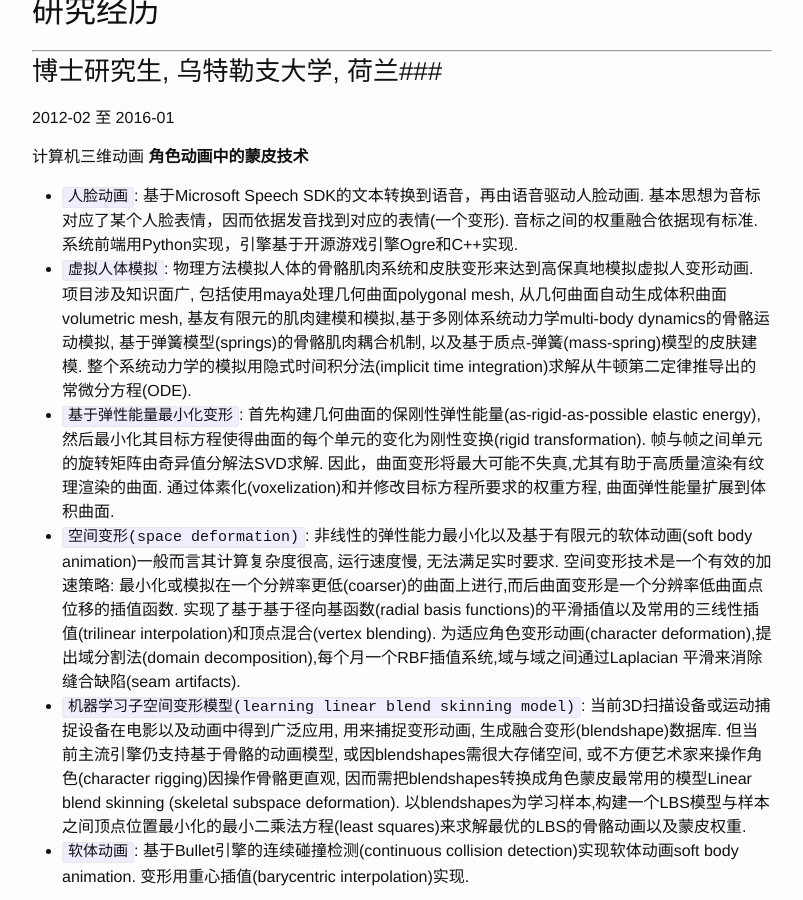
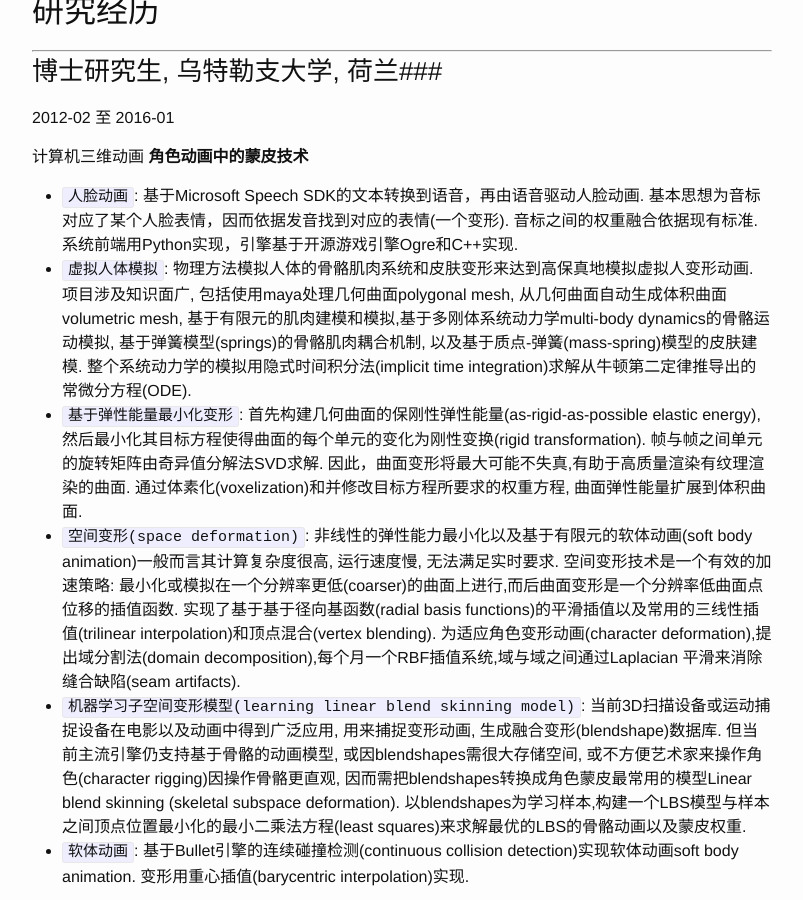
Before and after one commit to luozhipi/luozhipi.github.io, a Jekyll site: the page built from resume_CN.md, in a window 1280 px wide and 900 px high, scrolled down 2597 px. Shown: the whole window, without its empty margins (238-1041 px from the left). Built offline with Jekyll 4.4.1, drawn with Linux system fonts in a browser that asks for light colours.

Commit message:
Update resume_CN.md

```diff
--- a/resume_CN.md
+++ b/resume_CN.md
@@ -103,8 +103,8 @@ RH. Li; Z. Luo; G. Han.: `Pseudo-inverse Locality Preserving Projections`. Compu
 计算机三维动画           **角色动画中的蒙皮技术**
 
 - `人脸动画`: 基于Microsoft Speech SDK的文本转换到语音，再由语音驱动人脸动画. 基本思想为音标对应了某个人脸表情，因而依据发音找到对应的表情(一个变形). 音标之间的权重融合依据现有标准. 系统前端用Python实现，引擎基于开源游戏引擎Ogre和C++实现.
-- `虚拟人体模拟`: 物理方法模拟人体的骨骼肌肉系统和皮肤变形来达到高保真地模拟虚拟人变形动画. 项目涉及知识面广, 包括使用maya处理几何曲面polygonal mesh, 从几何曲面自动生成体积曲面volumetric mesh, 基友有限元的肌肉建模和模拟,基于多刚体系统动力学multi-body dynamics的骨骼运动模拟, 基于弹簧模型(springs)的骨骼肌肉耦合机制, 以及基于质点-弹簧(mass-spring)模型的皮肤建模. 整个系统动力学的模拟用隐式时间积分法(implicit time integration)求解从牛顿第二定律推导出的常微分方程(ODE).
-- `基于弹性能量最小化变形`: 首先构建几何曲面的保刚性弹性能量(as-rigid-as-possible elastic energy),然后最小化其目标方程使得曲面的每个单元的变化为刚性变换(rigid transformation). 帧与帧之间单元的旋转矩阵由奇异值分解法SVD求解. 因此，曲面变形将最大可能不失真,尤其有助于高质量渲染有纹理渲染的曲面. 通过体素化(voxelization)和并修改目标方程所要求的权重方程, 曲面弹性能量扩展到体积曲面.
+- `虚拟人体模拟`: 物理方法模拟人体的骨骼肌肉系统和皮肤变形来达到高保真地模拟虚拟人变形动画. 项目涉及知识面广, 包括使用maya处理几何曲面polygonal mesh, 从几何曲面自动生成体积曲面volumetric mesh, 基于有限元的肌肉建模和模拟,基于多刚体系统动力学multi-body dynamics的骨骼运动模拟, 基于弹簧模型(springs)的骨骼肌肉耦合机制, 以及基于质点-弹簧(mass-spring)模型的皮肤建模. 整个系统动力学的模拟用隐式时间积分法(implicit time integration)求解从牛顿第二定律推导出的常微分方程(ODE).
+- `基于弹性能量最小化变形`: 首先构建几何曲面的保刚性弹性能量(as-rigid-as-possible elastic energy),然后最小化其目标方程使得曲面的每个单元的变化为刚性变换(rigid transformation). 帧与帧之间单元的旋转矩阵由奇异值分解法SVD求解. 因此，曲面变形将最大可能不失真,有助于高质量渲染有纹理渲染的曲面. 通过体素化(voxelization)和并修改目标方程所要求的权重方程, 曲面弹性能量扩展到体积曲面.
 - `空间变形(space deformation)`: 非线性的弹性能力最小化以及基于有限元的软体动画(soft body animation)一般而言其计算复杂度很高, 运行速度慢, 无法满足实时要求. 空间变形技术是一个有效的加速策略: 最小化或模拟在一个分辨率更低(coarser)的曲面上进行,而后曲面变形是一个分辨率低曲面点位移的插值函数. 实现了基于基于径向基函数(radial basis functions)的平滑插值以及常用的三线性插值(trilinear interpolation)和顶点混合(vertex blending). 为适应角色变形动画(character deformation),提出域分割法(domain decomposition),每个月一个RBF插值系统,域与域之间通过Laplacian 平滑来消除缝合缺陷(seam artifacts).
 - `机器学习子空间变形模型(learning linear blend skinning model)`: 当前3D扫描设备或运动捕捉设备在电影以及动画中得到广泛应用, 用来捕捉变形动画, 生成融合变形(blendshape)数据库. 但当前主流引擎仍支持基于骨骼的动画模型, 或因blendshapes需很大存储空间, 或不方便艺术家来操作角色(character rigging)因操作骨骼更直观, 因而需把blendshapes转换成角色蒙皮最常用的模型Linear blend skinning (skeletal subspace deformation). 以blendshapes为学习样本,构建一个LBS模型与样本之间顶点位置最小化的最小二乘法方程(least squares)来求解最优的LBS的骨骼动画以及蒙皮权重.
 - `软体动画`: 基于Bullet引擎的连续碰撞检测(continuous collision detection)实现软体动画soft body animation. 变形用重心插值(barycentric interpolation)实现.
```
